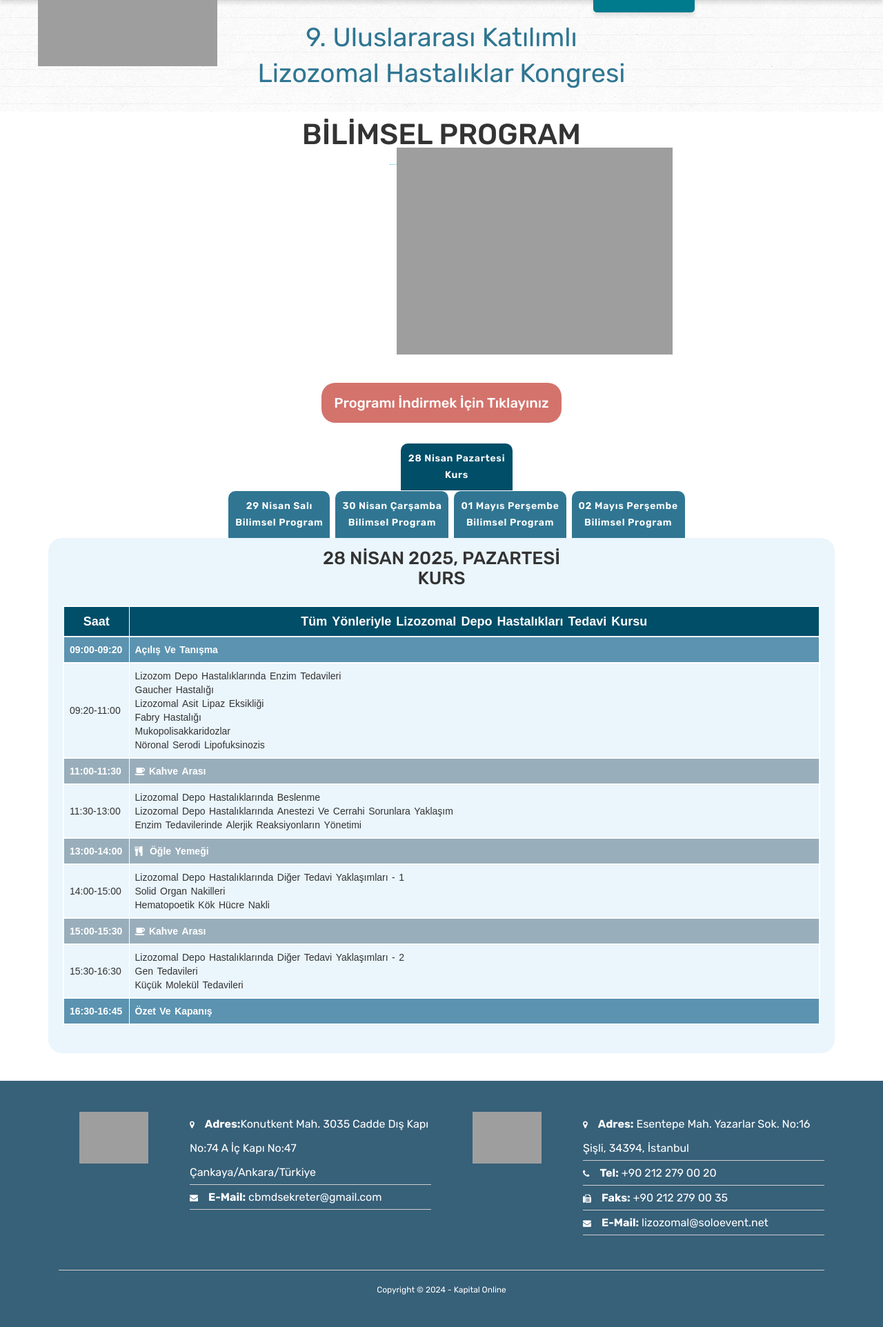
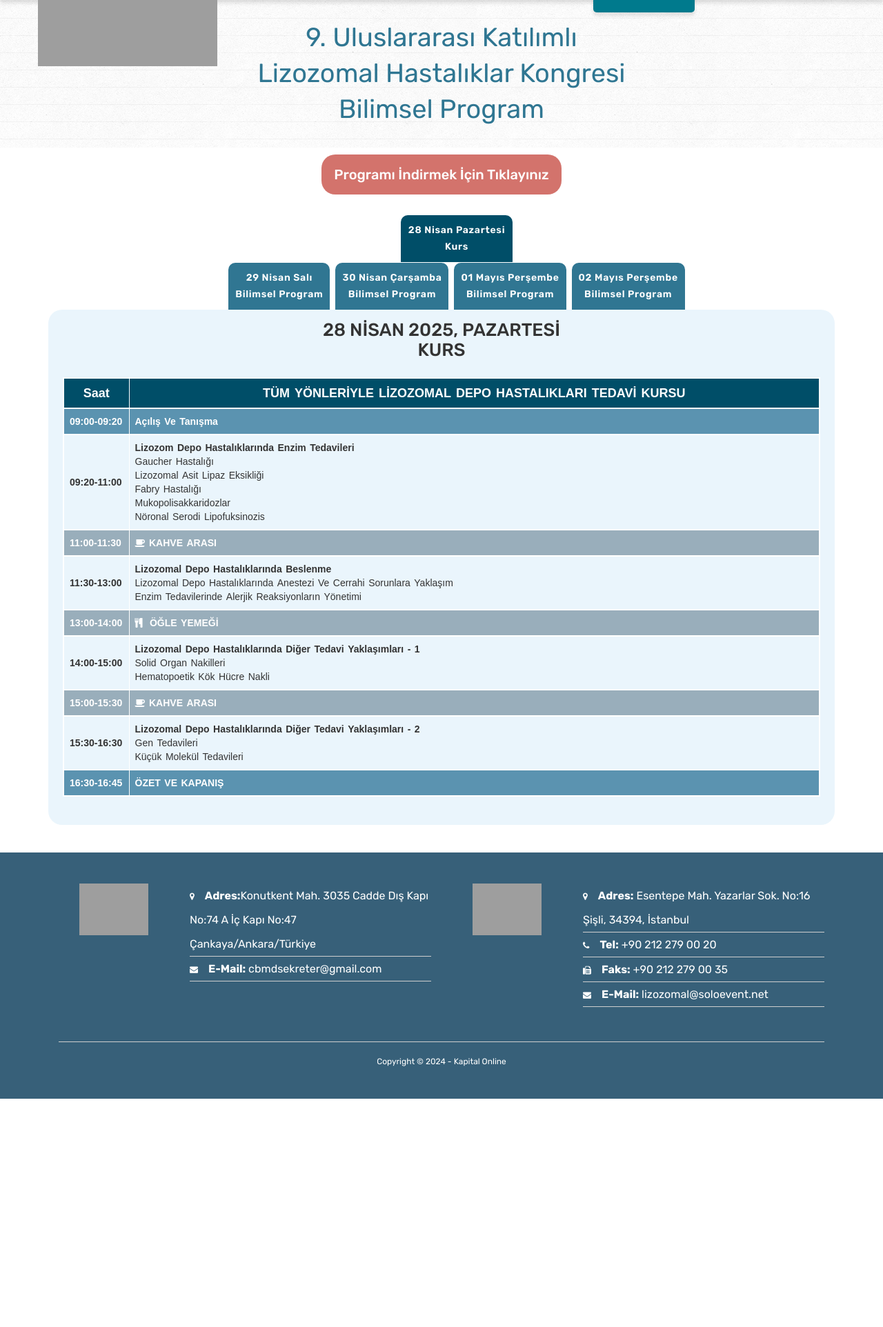
Before and after one commit to haksoz/lizozomal2025, a PHP site: page /program-demo.php in a window 1280 px wide. Shown: the part 130-2054 px from the top of the page at 69% size. After the commit the page ends 1723 px from the top, so only its background shows below. Run offline with PHP 8.4, Linux system fonts and the light colour scheme; some libraries are stand-ins or nearby versions; some web fonts are replaced; grey boxes are pictures that could not be loaded.

Commit message:
metin kontrolü ve düzeltmesi

```diff
--- a/program-demo.php
+++ b/program-demo.php
@@ -25,17 +25,13 @@
                 <div class="jumbotron"></div><!-- /jumbotron-->
                 <div class="jumbo-heading" style="background-color: transparent;">
                     <!-- Heading -->
-                    <h1>9. Uluslararası Katılımlı <br>Lizozomal Hastalıklar Kongresi</h1><!-- Breadcrumb -->
+                    <h1>9. Uluslararası Katılımlı <br>Lizozomal Hastalıklar Kongresi <br>Bilimsel Program</h1><!-- Breadcrumb -->
                 </div><!-- /jumbo-heading -->
             </div><!-- /container-fluid-->
         </section><!--Section Blog ends -->
         <!-- Section about -->
         <section class="container-fluid" id="about">
-            <!-- Section heading -->
-            <div class="section-heading">
-                <h2>BİLİMSEL PROGRAM</h2><!-- divider -->
-                <div class="hr"></div>
-            </div><!-- Parallax object -->
+
             <div class="container">
 <!--                <div class="program-lang-tab">-->
 <!--                    <div class="active">-->
@@ -92,7 +88,7 @@
                                                 <thead>
                                                 <tr>
                                                     <th class="tabletitle" style="text-align:center">Saat</th>
-                                                    <th class="tabletitle" style="text-align:center">Tüm Yönleriyle Lizozomal Depo Hastalıkları Tedavi Kursu</th>
+                                                    <th class="tabletitle" style="text-align:center">TÜM YÖNLERİYLE LİZOZOMAL DEPO HASTALIKLARI TEDAVİ KURSU</th>
                                                 </tr>
                                                 </thead>
                                                 <tbody>
@@ -105,7 +101,7 @@
                                                 <tr>
                                                     <td class="oturum sub_clock">09:20-11:00</td>
                                                     <td class="oturum">
-                                                        Lizozom Depo Hastalıklarında Enzim Tedavileri <br>
+                                                        <b>Lizozom Depo Hastalıklarında Enzim Tedavileri</b> <br>
                                                         Gaucher Hastalığı <br>
                                                         Lizozomal Asit Lipaz Eksikliği<br>
                                                         Fabry Hastalığı<br>
@@ -120,7 +116,7 @@
                                                 <tr>
                                                     <td class="oturum sub_clock">11:30-13:00</td>
                                                     <td class="oturum">
-                                                        Lizozomal Depo Hastalıklarında Beslenme <br>
+                                                        <b>Lizozomal Depo Hastalıklarında Beslenme</b> <br>
                                                         Lizozomal Depo Hastalıklarında Anestezi Ve Cerrahi Sorunlara Yaklaşım<br>
                                                         Enzim Tedavilerinde Alerjik Reaksiyonların Yönetimi <br>
                                                     </td>
@@ -132,7 +128,7 @@
                                                 <tr>
                                                     <td class="oturum sub_clock">14:00-15:00</td>
                                                     <td class="oturum">
-                                                        Lizozomal Depo Hastalıklarında Diğer Tedavi Yaklaşımları - 1<br>
+                                                        <b>Lizozomal Depo Hastalıklarında Diğer Tedavi Yaklaşımları - 1</b><br>
                                                         Solid Organ Nakilleri<br>
                                                         Hematopoetik Kök Hücre Nakli<br>
                                                     </td>
@@ -144,14 +140,14 @@
                                                 <tr>
                                                     <td class="oturum sub_clock">15:30-16:30</td>
                                                     <td class="oturum">
-                                                        Lizozomal Depo Hastalıklarında Diğer Tedavi Yaklaşımları - 2<br>
+                                                        <b>Lizozomal Depo Hastalıklarında Diğer Tedavi Yaklaşımları - 2</b><br>
                                                         Gen Tedavileri<br>
                                                         Küçük Molekül Tedavileri<br>
                                                     </td>
                                                 </tr>
                                                 <tr>
                                                     <td class="oturum_baslik"><b>16:30-16:45</b></td>
-                                                    <td class="oturum_baslik"><b>Özet Ve Kapanış</b></td>
+                                                    <td class="oturum_baslik"><b>ÖZET VE KAPANIŞ</b></td>
                                                 </tr>
                                                 </tbody>
                                             </table>
@@ -182,13 +178,13 @@
                                                 <tr>
                                                     <td class="oturum_baslik"><b>08:30-09:30</b></td>
                                                     <td class="oturum_baslik">
-                                                        <b>Açılış Töreni</b>
+                                                        <b>AÇILIŞ TÖRENİ</b>
                                                     </td>
                                                 </tr>
                                                 <tr>
                                                     <td class="oturum sub_clock">09:30-10:00</td>
                                                     <td class="oturum">
-                                                        Yeni Ufuklar: Lizozomal Depo Hastalıklarında Prenatal Enzim Tedavileri
+                                                        <b>Yeni Ufuklar: Lizozomal Depo Hastalıklarında Prenatal Enzim Tedavileri</b>
                                                     </td>
                                                 </tr>
                                                 <tr>
@@ -198,7 +194,7 @@
                                                 <tr>
                                                     <td class="oturum sub_clock">10:30-11:30</td>
                                                     <td class="oturum">
-                                                        Lizozomal Depo Hastalıklarında Nörobiyobelirteçler: <br>
+                                                        <b>Lizozomal Depo Hastalıklarında Nörobiyobelirteçler:</b> <br>
                                                         Serum Mu, Beyin-Omurilik Sıvısı Mı? <br>
                                                         Nöronopatik Formlarda Kan-Beyin Bariyerini Aşabilen Tedaviler Ve Özellikleri <br>
                                                     </td>
@@ -206,7 +202,7 @@
                                                 <tr>
                                                     <td class="oturum sub_clock">11:30-12:30</td>
                                                     <td class="oturum">
-                                                        Uydu Sempozyumu Sanofi<br>
+                                                        <b>Uydu Sempozyumu - Sanofi</b><br>
                                                         Bone involvement in Gaucher disease: <br>
                                                         Can miRNAs determine or predict the severity degree? <br>
                                                         Olgularla Cerezyme Deneyimi
@@ -220,7 +216,7 @@
                                                 <tr>
                                                     <td class="oturum sub_clock">14:00-15:00</td>
                                                     <td class="oturum">
-                                                        Uydu Sempozyumu Takeda<br>
+                                                        <b>Uydu Sempozyumu - Takeda</b><br>
                                                         Türkiye’de MPS Tip II ve Idursülfaz Deneyimi <br>
                                                         MPS Tip II’de Optimal Hastalık Yönetimi Nasıl Olmalı?
                                                 </tr>
@@ -231,7 +227,7 @@
                                                 <tr>
                                                     <td class="oturum sub_clock">15:30-16:30</td>
                                                     <td class="oturum">
-                                                        Lizozomal Depo Hastalıklarında Görüntüleme <br>
+                                                        <b>Lizozomal Depo Hastalıklarında Görüntüleme</b> <br>
                                                         Santral Sinir Sistemi Radyolojisi<br>
                                                         İskelet Sistemi Radyolojisi<br>
                                                     </td>
@@ -239,19 +235,19 @@
                                                 <tr>
                                                     <td class="oturum sub_clock">16:30-17:00</td>
                                                     <td class="oturum">
-                                                        Mukopolisakkaridozlarda Erken Başlanan Enzim Tedavileri Ve Büyüme
+                                                        <b>Mukopolisakkaridozlarda Erken Başlanan Enzim Tedavileri Ve Büyüme</b>
                                                     </td>
                                                 </tr>
                                                 <tr>
                                                     <td class="oturum sub_clock">17:00-18:00</td>
                                                     <td class="oturum">
-                                                        Sözlü Sunumlar
+                                                        <b>Sözlü Sunumlar</b>
                                                     </td>
                                                 </tr>
                                                 <tr>
                                                     <td class="oturum sub_clock">18:00-18:30</td>
                                                     <td class="oturum">
-                                                        Poster Sunumları
+                                                        <b>Poster Sunumları</b>
                                                     </td>
                                                 </tr>
                                                 </tbody>
@@ -282,19 +278,19 @@
                                                 <tr>
                                                     <td class="oturum sub_clock">08:00-09:00</td>
                                                     <td class="oturum">
-                                                        Sözlü Sunumlar
+                                                        <b>Sözlü Sunumlar</b>
                                                     </td>
                                                 </tr>
                                                 <tr>
                                                     <td class="oturum sub_clock">09:00-09:30</td>
                                                     <td class="oturum">
-                                                        Lizozomal Depo Hastalıklarında İnflamasyon Ve Antiinflamatuvar Tedaviler
+                                                        <b>Lizozomal Depo Hastalıklarında İnflamasyon Ve Antiinflamatuvar Tedaviler</b>
                                                     </td>
                                                 </tr>
                                                 <tr>
                                                     <td class="oturum sub_clock">09:30-11:00</td>
                                                     <td class="oturum">
-                                                        Lizozomal Depo Hastalıklarında Otofaji Ve Hücresel Hasar Mekanizmaları<br>
+                                                        <b>Lizozomal Depo Hastalıklarında Otofaji Ve Hücresel Hasar Mekanizmaları</b><br>
                                                         Periferik Nöropati<br>
                                                         Artropati
                                                     </td>
@@ -306,7 +302,7 @@
                                                 <tr>
                                                     <td class="oturum sub_clock">11:30-12:00</td>
                                                     <td class="oturum">
-                                                        Bilinenlerin Ötesinde Niemann-Pick Tip C Hastalığı
+                                                        <b>Bilinenlerin Ötesinde Niemann-Pick Tip C Hastalığı</b>
                                                     </td>
                                                 </tr>
                                                 <tr>
@@ -316,7 +312,7 @@
                                                 <tr>
                                                     <td class="oturum sub_clock">13:30-15:00</td>
                                                     <td class="oturum">
-                                                        Güncel Bilgiler Işığında Oligosakkaridozlar <br>
+                                                        <b>Güncel Bilgiler Işığında Oligosakkaridozlar</b> <br>
                                                         Mannosidoz<br>
                                                         Siyalik Asit Metabolizması Hastalıkları <br>
                                                         Fukosidoz<br>
@@ -329,7 +325,7 @@
                                                 <tr>
                                                     <td class="oturum sub_clock">15:30-17:00</td>
                                                     <td class="oturum">
-                                                        Ultra Nadir Lizozomal Depo Hastalıkları<br>
+                                                        <b>Ultra Nadir Lizozomal Depo Hastalıkları</b><br>
                                                         Multipl Sülfataz Eksikliği<br>
                                                         Mukolipidozlar
                                                     </td>
@@ -337,13 +333,13 @@
                                                 <tr>
                                                     <td class="oturum sub_clock">17:00-18:00</td>
                                                     <td class="oturum">
-                                                        Sözlü Sunumlar
+                                                        <b>Sözlü Sunumlar</b>
                                                     </td>
                                                 </tr>
                                                 <tr>
                                                     <td class="oturum sub_clock">18:00-18:30</td>
                                                     <td class="oturum">
-                                                        Poster Sunumları
+                                                        <b>Poster Sunumları</b>
                                                     </td>
                                                 </tr>
                                                 </tbody>
@@ -374,21 +370,21 @@
                                                 <tr>
                                                     <td class="oturum sub_clock">08:00-09:00</td>
                                                     <td class="oturum">
-                                                        Sözlü Sunumlar
+                                                        <b>Sözlü Sunumlar</b>
                                                     </td>
                                                 </tr>
                                                 <tr>
                                                     <td class="oturum sub_clock">09:00-09:30</td>
                                                     <td class="oturum">
-                                                        Atidarsagene autotemcel autologous hematopoietic stem cell gene therapy:
+                                                        <b>Atidarsagene autotemcel autologous hematopoietic stem cell gene therapy:
                                                         <br>
-                                                        Cognitive and motor development in metachromatic leukodystrophy
+                                                        Cognitive and motor development in metachromatic leukodystrophy</b>
                                                     </td>
                                                 </tr>
                                                 <tr>
                                                     <td class="oturum sub_clock">09:30-10:00</td>
                                                     <td class="oturum">
-                                                        Multiomik Analizler Ve Lizozomal Depo Hastalıkları
+                                                        <b>Multiomik Analizler Ve Lizozomal Depo Hastalıkları</b>
                                                     </td>
                                                 </tr>
                                                 <tr>
@@ -398,7 +394,7 @@
                                                 <tr>
                                                     <td class="oturum sub_clock">11:00-12:00</td>
                                                     <td class="oturum">
-                                                        Lizozomal Depo Hastalıklarında Güncel Tedaviler - 1 <br>
+                                                        <b>Lizozomal Depo Hastalıklarında Güncel Tedaviler - 1 </b><br>
                                                         Mukopolisakkaridoz Tip III<br>
                                                         Mukopolisakkaridoz Tip IVA
                                                     </td>
@@ -410,7 +406,7 @@
                                                 <tr>
                                                     <td class="oturum sub_clock">13:30-15:00</td>
                                                     <td class="oturum">
-                                                        Lizozomal Depo Hastalıklarında Güncel Tedaviler - 2<br>
+                                                        <b>Lizozomal Depo Hastalıklarında Güncel Tedaviler - 2</b><br>
                                                         Pompe Hastalığı<br>
                                                         Asit Sifingomiyelinaz Eksikliği<br>
                                                         Sistinozis
@@ -423,7 +419,7 @@
                                                 <tr>
                                                     <td class="oturum sub_clock">15:30-16:30</td>
                                                     <td class="oturum">
-                                                        Lizozomal Depo Hastalıklarında Yaşanan Raporlama Ve Reçete Sorunları
+                                                        <b>Lizozomal Depo Hastalıklarında Yaşanan Raporlama Ve Reçete Sorunları</b>
                                                     </td>
                                                 </tr>
                                                 </tbody>
@@ -454,7 +450,7 @@
                                                 <tr>
                                                     <td class="oturum sub_clock">09:00-10:30</td>
                                                     <td class="oturum">
-                                                        Lizozomal Depo Hastalıklarında Akılcı İlaç Kullanımı
+                                                        <b>Lizozomal Depo Hastalıklarında Akılcı İlaç Kullanımı</b>
                                                     </td>
                                                 </tr>
                                                 <tr>
@@ -504,14 +500,18 @@
                                     font-weight: bold;
                                 }
 
-                                .breaktime {
+                                .breaktime{
                                     font-weight: bold;
+                                    background: #99aebb;
+                                    color: #ffffff;
+                                    text-transform: uppercase;
                                 }
 
                                 .sub_clock {
                                     text-align: left !important;
                                     font-size: 14px !important;
                                     vertical-align: middle !important;
+                                    font-weight: bold;
 
                                 }
 
@@ -575,10 +575,7 @@
                                 }
 
                                 }
-                                .breaktime{
-                					background: #99aebb;
-                					color: #ffffff;
-                				}
+
                 				.breaktime b{
                 					color: #ffffff;
                 				}
```
